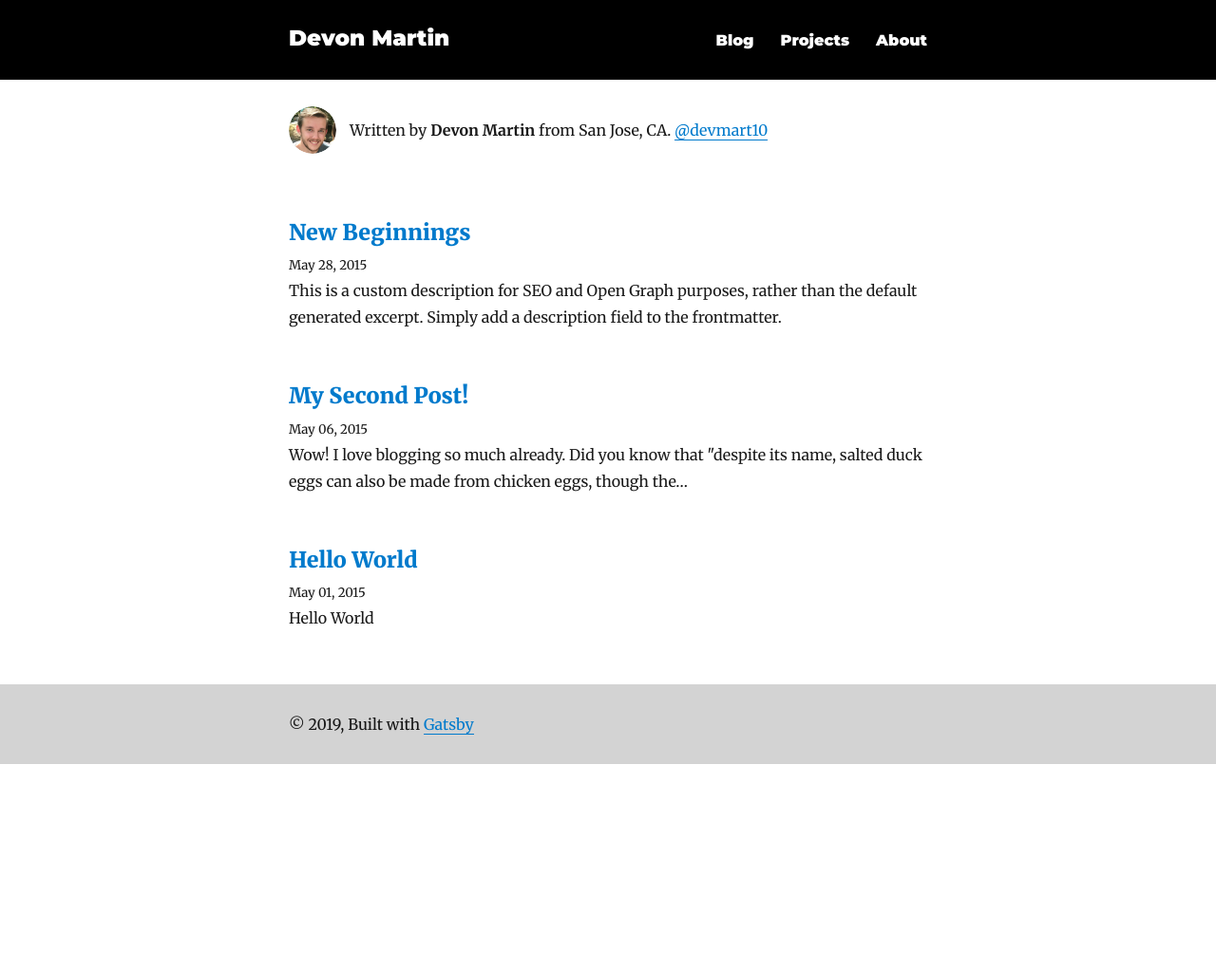
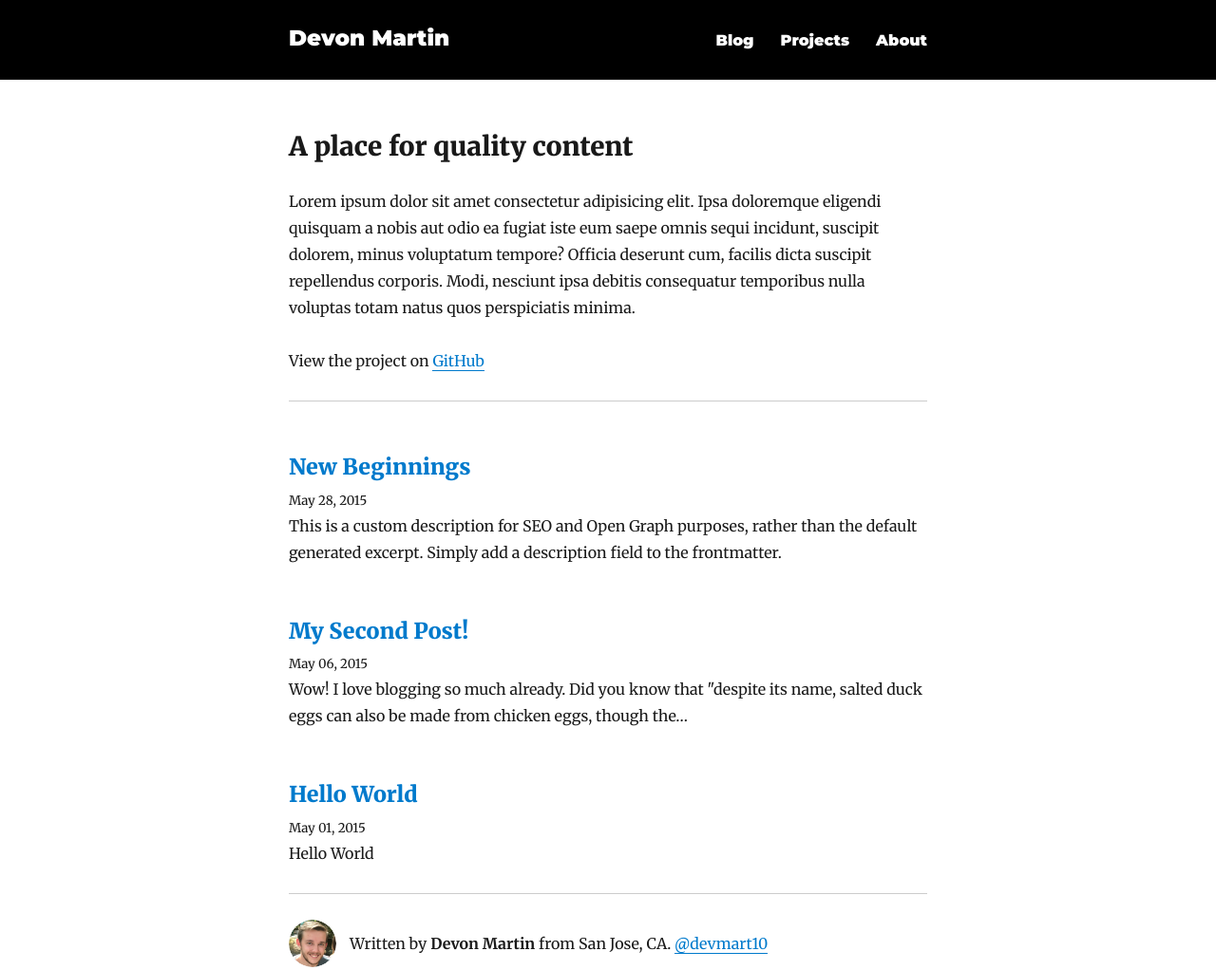
Before and after one commit to devmart10/devon-blog, a Gatsby site: page / in a window 1280 px wide. Shown: the top 1022 px of the page at 95% size. Before the commit the page ends 805 px from the top, so only its background shows below. Built offline with nearby package versions, Linux system fonts and the light colour scheme; Gatsby itself is replaced by a stand-in of ours; some packages are replaced by stand-ins of ours.

Commit message:
Moves the bio to the bottom of each page

```diff
--- a/src/pages/about.js
+++ b/src/pages/about.js
@@ -15,7 +15,6 @@
     return (
       <Layout location={this.props.location} title={siteTitle}>
         <SEO title="All posts" />
-        <Bio />
         <section>
           <h1>Resume</h1>
           <p>Lorem ipsum dolor sit amet.</p>
@@ -25,6 +24,8 @@
           <p>Lorem ipsum dolor sit amet.</p>
           <p>Lorem ipsum dolor sit amet.</p>
         </section>
+        <hr />
+        <Bio />
       </Layout>
     )
   }
--- a/src/pages/blog.js
+++ b/src/pages/blog.js
@@ -15,7 +15,6 @@
     return (
       <Layout location={this.props.location} title={siteTitle}>
         <SEO title="All posts" />
-        <Bio />
         {posts.map(({ node }) => {
           const title = node.frontmatter.title || node.fields.slug
           return (
@@ -42,6 +41,8 @@
             </article>
           )
         })}
+        <hr />
+        <Bio />
       </Layout>
     )
   }
--- a/src/pages/index.js
+++ b/src/pages/index.js
@@ -15,7 +15,28 @@
     return (
       <Layout location={this.props.location} title={siteTitle}>
         <SEO title="All posts" />
-        <Bio />
+        <section>
+          <h2>A place for quality content</h2>
+          <p>
+            Lorem ipsum dolor sit amet consectetur adipisicing elit. Ipsa
+            doloremque eligendi quisquam a nobis aut odio ea fugiat iste eum
+            saepe omnis sequi incidunt, suscipit dolorem, minus voluptatum
+            tempore? Officia deserunt cum, facilis dicta suscipit repellendus
+            corporis. Modi, nesciunt ipsa debitis consequatur temporibus nulla
+            voluptas totam natus quos perspiciatis minima.
+          </p>
+          <p>
+            View the project on{" "}
+            <a
+              href="http://github.com/devmart10/devon-blog"
+              target="_blank"
+              rel="noopener noreferrer"
+            >
+              GitHub
+            </a>
+          </p>
+        </section>
+        <hr />
         {posts.map(({ node }) => {
           const title = node.frontmatter.title || node.fields.slug
           return (
@@ -42,6 +63,8 @@
             </article>
           )
         })}
+        <hr />
+        <Bio />
       </Layout>
     )
   }
--- a/src/pages/projects.js
+++ b/src/pages/projects.js
@@ -15,7 +15,6 @@
     return (
       <Layout location={this.props.location} title={siteTitle}>
         <SEO title="All posts" />
-        <Bio />
         <section>
           <h1>Here's what I'm working on</h1>
           <a target="_blank" href="https://github.com/devmart10/">
@@ -25,6 +24,8 @@
           <p>Lorem ipsum dolor sit amet.</p>
           <p>Lorem ipsum dolor sit amet.</p>
         </section>
+        <hr />
+        <Bio />
       </Layout>
     )
   }
```
